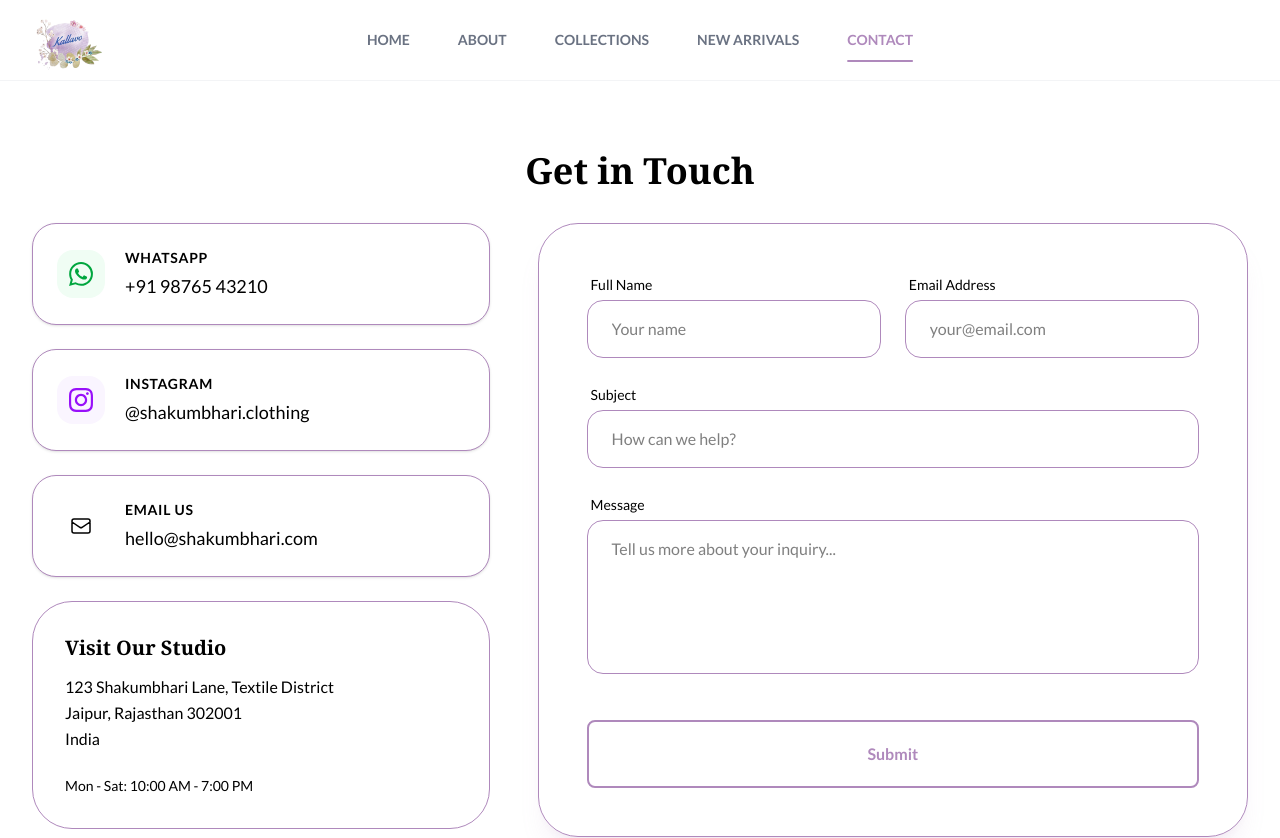
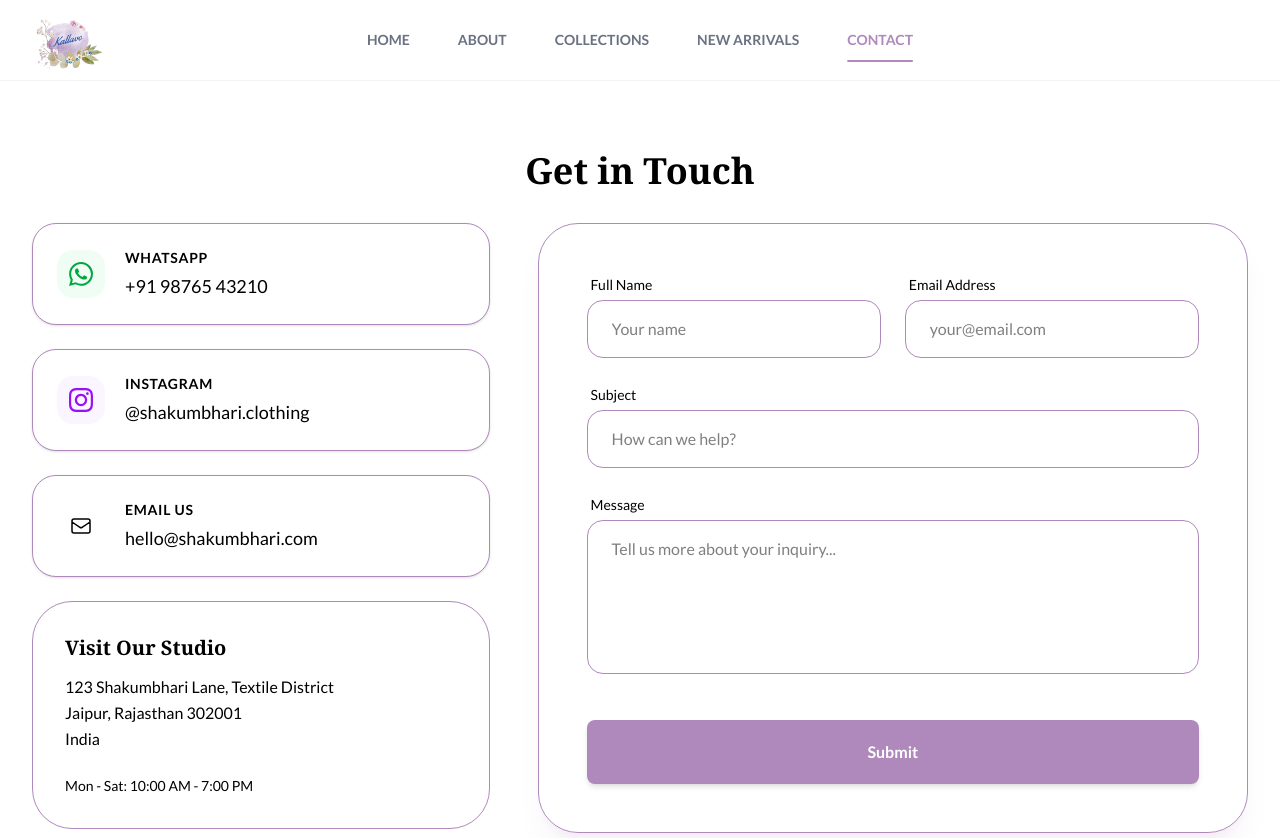
Before and after one commit to varunmathur19/kallavo, a Next.js app: page /contact in a window 1280 px wide. Shown: the top 838 px of the page. Built offline with nearby package versions, Linux system fonts and the light colour scheme.

Commit message:
product page

```diff
--- a/component/contact/Section1.jsx
+++ b/component/contact/Section1.jsx
@@ -269,9 +269,12 @@ export default function ContactSection() {
                     "Send Message"
                   )}
                 </button> */}
-                <SliceButton className="w-full px-4 py-5  ">
-                    Submit
-                </SliceButton>
+                <button
+  type="submit"
+  className="w-full cursor-pointer px-4 py-5 bg-[#af89bc] text-white font-semibold rounded-lg shadow-md hover:bg-[#9d76ad] transition-all duration-300"
+>
+  Submit
+</button>
               </div>
             </form>
           )}
```
